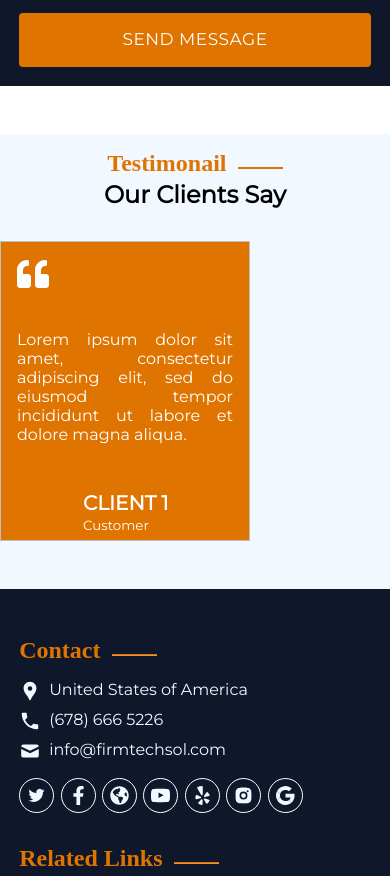
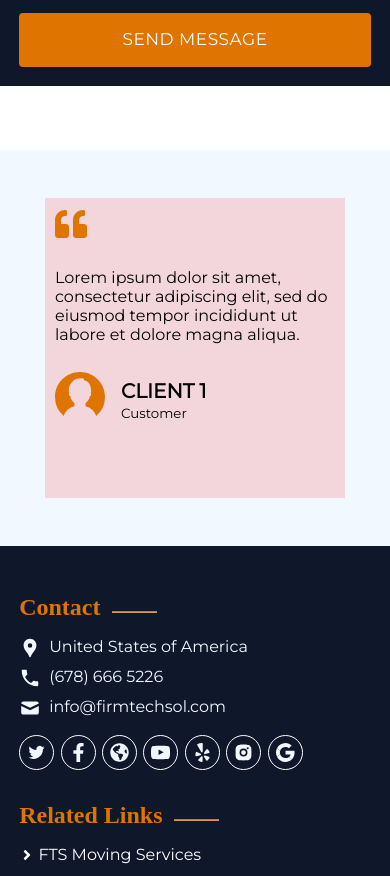
Before and after one commit to OsamaAslam29/FTS-Constractor, a React (Create React App) app: page / in a window 390 px wide. Shown: the part 4760-5636 px from the top of the page. Built offline with nearby package versions, Linux system fonts and the light colour scheme.

Commit message:
new Testimonials

```diff
--- a/src/App.js
+++ b/src/App.js
@@ -3,6 +3,7 @@ import About from './Components/About/About';
 import Contact from './Components/Contact/Contact';
 import Footer from './Components/Footer/Footer';
 import Home from './Components/Home/Home';
+import NewTestimonials from './Components/NewTestimonials/NewTestimonials';
 import ScrollButton from './Components/ScrollButton/ScrollButton';
 import Services from './Components/Services/Services';
 import Testimonial from './Components/Testimonial/Testimonial';
@@ -14,7 +15,7 @@ function App() {
       <About/>
       <Services/>
       <Contact/>
-      <Testimonial/>
+      <NewTestimonials/>
       <Footer/>
       <ScrollButton/>
     </>
--- /dev/null
+++ b/src/Components/NewTestimonials/NewTestimonials.jsx
@@ -0,0 +1,127 @@
+import React from 'react'
+import "./NewTestimonials.scss";
+import { FaQuoteLeft } from 'react-icons/fa';
+
+import Slider from "react-slick";
+import "slick-carousel/slick/slick.css";
+import "slick-carousel/slick/slick-theme.css";
+import { ReactComponent as Pic } from '../../Assets/image.svg';
+
+
+const arr = [
+  {
+    img: <FaQuoteLeft />,
+    heading:
+      "Lorem ipsum dolor sit amet, consectetur adipiscing elit, sed do eiusmod tempor incididunt ut labore et dolore magna aliqua.",
+    pic: <Pic />,
+    bio: "CLIENT 1",
+    data: "Customer",
+  },
+  {
+    img: <FaQuoteLeft />,
+    heading:
+      "Lorem ipsum dolor sit amet, consectetur adipiscing elit, sed do eiusmod tempor incididunt ut labore et dolore magna aliqua.",
+    pic: <Pic />,
+    bio: "CLIENT 2",
+    data: "Customer",
+  },
+  {
+    img: <FaQuoteLeft />,
+    heading:
+      "Lorem ipsum dolor sit amet, consectetur adipiscing elit, sed do eiusmod tempor incididunt ut labore et dolore magna aliqua.",
+    pic: <Pic />,
+    bio: "CLIENT 3",
+    data: "Customer",
+  },
+  {
+    img: <FaQuoteLeft />,
+    heading:
+      "Lorem ipsum dolor sit amet, consectetur adipiscing elit, sed do eiusmod tempor incididunt ut labore et dolore magna aliqua.",
+    pic: <Pic />,
+    bio: "CLIENT 1",
+    data: "Customer",
+  },
+  {
+    img: <FaQuoteLeft />,
+    heading:
+      "Lorem ipsum dolor sit amet, consectetur adipiscing elit, sed do eiusmod tempor incididunt ut labore et dolore magna aliqua.",
+    pic: <Pic />,
+    bio: "CLIENT 2",
+    data: "Customer",
+  },
+  {
+    img: <FaQuoteLeft />,
+    heading:
+      "Lorem ipsum dolor sit amet, consectetur adipiscing elit, sed do eiusmod tempor incididunt ut labore et dolore magna aliqua.",
+    pic: <Pic />,
+    bio: "CLIENT 3",
+    data: "Customer",
+  },
+];
+
+const NewTestimonials = () => {
+
+ var settings = {
+   dots: false,
+   speed: 500,
+   slidesToShow: 3,
+   slidesToScroll: 1,
+   initialSlide: 0,
+   arrows: false,
+   autoplay: false,
+   autoplaySpeed: 2000,
+   centerMode: true,
+   centerPadding: "0",
+   infinite: true,
+
+   responsive: [
+     {
+       breakpoint: 990,
+       settings: {
+         slidesToShow: 2,
+         slidesToScroll: 1,
+         //  infinite: true,
+       },
+     },
+     {
+       breakpoint: 770,
+       settings: {
+         slidesToShow: 1,
+         slidesToScroll: 1,
+         initialSlide: 0,
+       },
+     },
+   ],
+ };
+
+  return (
+    <div className="tContianer">
+      <div className="slider__container">
+
+        <Slider {...settings}>
+                  {arr.map((data, i) => {
+                      return (
+                  <div className="tcards">
+                <div className="card1">
+                  <div className="icon">{data.img}</div>
+                  <p className="text">{data.heading}</p>
+                  <div className="bio">
+                    <div>{data.pic}</div>
+                    <div className="data">
+                      <h5>{data.bio}</h5>
+                      <small>{data.data}</small>
+                    </div>
+                  </div>
+                </div>
+                  </div>
+                      );
+
+
+            })}
+        </Slider>
+      </div>
+    </div>
+  );
+};
+
+export default NewTestimonials;
--- /dev/null
+++ b/src/Components/NewTestimonials/NewTestimonials.scss
@@ -0,0 +1,104 @@
+.tContianer{
+   background-color: #F1F8FF;
+  margin-top: 4rem;
+
+    padding: 3rem 0;
+
+  .slick-dots {
+  bottom: -60px;
+}
+
+.slider__container{
+  max-width: 1200px;
+  margin: 0 auto;
+}
+
+.slick-dots li button:before {
+  font-size: 16px;
+  line-height: 20px;
+  position: absolute;
+  top: 0;
+  left: 0;
+  width: 20px;
+  height: 20px;
+  content: "•";
+  text-align: center;
+  opacity: 0.25;
+  color: gray;
+}
+
+li.slick-active button:before {
+  color: #ffffff !important;
+}
+
+  .card1{
+    display: flex !important;
+    flex-direction: column;
+    gap: 20px;
+    padding: 10px;
+    color: black;
+    height: 300px !important;
+    width: 300px !important;
+    background-color: rgba(128, 128, 128, 0.322);
+      .icon {
+    font-size: 2em;
+    color: var(--primary);
+  }
+
+  .bio {
+    display: flex;
+    gap: 1rem;
+
+    img {
+      height: 65px;
+      width: 65px;
+    }
+
+    .data {
+      margin-top: 15px;
+    }
+  }
+  }
+
+  .slick-current{
+      .card1{
+    display: flex !important;
+    flex-direction: column;
+    gap: 20px;
+    padding: 10px;
+    color: black;
+    height: 300px !important;
+    width: 300px !important;
+    background-color: rgba(255, 0, 0, 0.137);
+      .icon {
+    font-size: 2em;
+    color: var(--primary);
+  }
+
+  .bio {
+    display: flex;
+    gap: 1rem;
+
+    img {
+      height: 65px;
+      width: 65px;
+    }
+
+    .data {
+      margin-top: 15px;
+    }
+  }
+  }
+  }
+
+  .tcards{
+    display: flex !important;
+    align-items: center;
+    justify-content: center;
+
+
+  }
+
+
+
+}
--- a/src/Components/Testimonial/Testimonial.jsx
+++ b/src/Components/Testimonial/Testimonial.jsx
@@ -67,7 +67,7 @@ const Testimonial = () => {
 
     var settings = {
         dots: false,
-        infinite: true,
+        infinite: false,
         speed: 500,
         slidesToShow: 3,
         slidesToScroll: 1,
@@ -75,7 +75,7 @@ const Testimonial = () => {
         arrows: false,
         autoplay: false,
         autoplaySpeed: 2000,
-        // centerMode: true,
+        centerMode: true,
         responsive: [
             {
                 breakpoint: 990,
--- a/src/Components/Testimonial/Testimonial.scss
+++ b/src/Components/Testimonial/Testimonial.scss
@@ -1,201 +1,201 @@
-.testimonail-container {
-  background-color: #F1F8FF;
-  margin-top: 4rem;
-  @media screen and (max-width: 1200px) {
-    margin-top: 3rem;
-  }
+// .testimonail-container {
+//   background-color: #F1F8FF;
+//   margin-top: 4rem;
+//   @media screen and (max-width: 1200px) {
+//     margin-top: 3rem;
+//   }
 
 
-  .heading {
-    display: flex;
-    flex-direction: column;
-    justify-content: center;
-    align-items: center;
-    padding-top: 3rem;
-    @media screen and (max-width: 600px) {
-      padding-top: 1rem;
-    }
+//   .heading {
+//     display: flex;
+//     flex-direction: column;
+//     justify-content: center;
+//     align-items: center;
+//     padding-top: 3rem;
+//     @media screen and (max-width: 600px) {
+//       padding-top: 1rem;
+//     }
 
-    .flex {
-      display: flex;
-      align-items: center;
-      gap: .7rem;
+//     .flex {
+//       display: flex;
+//       align-items: center;
+//       gap: .7rem;
 
-      .border {
-        margin-top: .5rem;
-        width: 45px;
-        height: 2px;
-        background-color: var(--primary);
-      }
-    }
+//       .border {
+//         margin-top: .5rem;
+//         width: 45px;
+//         height: 2px;
+//         background-color: var(--primary);
+//       }
+//     }
 
-    h2 {
-      margin-top: .2rem;
-    }
+//     h2 {
+//       margin-top: .2rem;
+//     }
 
-  }
+//   }
 
-}
+// }
 
-.slick-dots li button:before {
-  font-size: 16px;
-  line-height: 20px;
-  position: absolute;
-  top: 0;
-  left: 0;
-  width: 20px;
-  height: 20px;
-  content: "•";
-  text-align: center;
-  opacity: 0.25;
-  color: gray;
-}
+// .slick-dots li button:before {
+//   font-size: 16px;
+//   line-height: 20px;
+//   position: absolute;
+//   top: 0;
+//   left: 0;
+//   width: 20px;
+//   height: 20px;
+//   content: "•";
+//   text-align: center;
+//   opacity: 0.25;
+//   color: gray;
+// }
 
-li.slick-active button:before {
-  color: #ffffff !important;
-}
+// li.slick-active button:before {
+//   color: #ffffff !important;
+// }
 
 
-.slick-current {
-  .slide_parent {
-    display: flex !important;
-    width: 360px !important;
-    background-color: var(--primary);
-    color: #ffffff;
-    gap: 10px;
-    height: 300px;
-    display: flex;
-    flex-direction: column;
-    border: 1px solid rgb(192, 190, 190);
-    padding: 1rem;
-    gap: 2rem;
-    @media screen and (max-width: 1200px) {
-      width: 250px !important;
-    }
-    @media screen and (max-width: 990px) {
-      width: 300px !important;
-    }
-    @media screen and (max-width: 420px) {
-      width: 250px !important;
-    }
+// .slick-current {
+//   .slide_parent {
+//     display: flex !important;
+//     width: 360px !important;
+//     background-color: var(--primary);
+//     color: #ffffff;
+//     gap: 10px;
+//     height: 300px;
+//     display: flex;
+//     flex-direction: column;
+//     border: 1px solid rgb(192, 190, 190);
+//     padding: 1rem;
+//     gap: 2rem;
+//     @media screen and (max-width: 1200px) {
+//       width: 250px !important;
+//     }
+//     @media screen and (max-width: 990px) {
+//       width: 300px !important;
+//     }
+//     @media screen and (max-width: 420px) {
+//       width: 250px !important;
+//     }
 
-    .icon {
-      font-size: 2em;
-      color: #fff;
+//     .icon {
+//       font-size: 2em;
+//       color: #fff;
 
-    }
+//     }
 
-    .text {
-      text-align: justify;
-      color: white;
-    }
+//     .text {
+//       text-align: justify;
+//       color: white;
+//     }
 
-    .bio {
-      display: flex;
-      gap: 1rem;
+//     .bio {
+//       display: flex;
+//       gap: 1rem;
 
-      img {
-        color: #fff;
-        background-color: #d9d9d9;
-        height: 65px;
-        width: 65px;
-      }
+//       img {
+//         color: #fff;
+//         background-color: #d9d9d9;
+//         height: 65px;
+//         width: 65px;
+//       }
 
-      .data {
-        margin-top: 15px;
-      }
-    }
-  }
-}
+//       .data {
+//         margin-top: 15px;
+//       }
+//     }
+//   }
+// }
 
 
-.slick-dots {
-  bottom: -60px;
-}
+// .slick-dots {
+//   bottom: -60px;
+// }
 
-.slide_parent {
-  width: 360px !important;
-  height: 300px !important;
-  display: flex !important;
-  flex-direction: column !important;
-  background-color: white;
-  gap: 2rem;
-  display: flex;
-  flex-direction: column;
-  border: 1px solid rgb(192, 190, 190);
-  padding: 1rem;
-  gap: 2rem;
+// .slide_parent {
+//   width: 360px !important;
+//   height: 300px !important;
+//   display: flex !important;
+//   flex-direction: column !important;
+//   background-color: white;
+//   gap: 2rem;
+//   display: flex;
+//   flex-direction: column;
+//   border: 1px solid rgb(192, 190, 190);
+//   padding: 1rem;
+//   gap: 2rem;
 
-  @media screen and (max-width: 1200px) {
-    width: 250px !important;
-  }
-  @media screen and (max-width: 990px) {
-    width: 300px !important;
-  }
-  @media screen and (max-width: 420px) {
-    width: 250px !important;
-  }
+//   @media screen and (max-width: 1200px) {
+//     width: 250px !important;
+//   }
+//   @media screen and (max-width: 990px) {
+//     width: 300px !important;
+//   }
+//   @media screen and (max-width: 420px) {
+//     width: 250px !important;
+//   }
 
 
-  .icon {
-    font-size: 2em;
-    color: var(--primary);
-  }
+//   .icon {
+//     font-size: 2em;
+//     color: var(--primary);
+//   }
 
-  .bio {
-    display: flex;
-    gap: 1rem;
+//   .bio {
+//     display: flex;
+//     gap: 1rem;
 
-    img {
-      height: 65px;
-      width: 65px;
-    }
+//     img {
+//       height: 65px;
+//       width: 65px;
+//     }
 
-    .data {
-      margin-top: 15px;
-    }
-  }
+//     .data {
+//       margin-top: 15px;
+//     }
+//   }
 
-}
+// }
 
-.parent {
-  max-width: 1200px;
-  margin: 0 auto;
-  padding: 3rem 0 5rem 0;
-   padding-top: 3rem;
-   @media screen and (max-width: 600px) {
-    padding: 2rem 0 3rem 0;
-  }
-  .main {
-    display: flex !important;
-    justify-content: center !important;
-    gap: 10px !important;
-  }
+// .parent {
+//   max-width: 1200px;
+//   margin: 0 auto;
+//   padding: 3rem 0 5rem 0;
+//    padding-top: 3rem;
+//    @media screen and (max-width: 600px) {
+//     padding: 2rem 0 3rem 0;
+//   }
+//   .main {
+//     display: flex !important;
+//     justify-content: center !important;
+//     gap: 10px !important;
+//   }
 
-  .number1 {
-    height: 400px;
-    background: #ffffff;
-    display: flex !important;
-    gap: 10px !important;
-    align-items: center;
-    justify-content: center;
-    flex-direction: column;
-  }
+//   .number1 {
+//     height: 400px;
+//     background: #ffffff;
+//     display: flex !important;
+//     gap: 10px !important;
+//     align-items: center;
+//     justify-content: center;
+//     flex-direction: column;
+//   }
 
-  .text {
-    text-align: justify;
-  }
-}
+//   .text {
+//     text-align: justify;
+//   }
+// }
 
-.slider__main {
-  height: 720px;
+// .slider__main {
+//   height: 720px;
 
-  background: #d9d9d9;
-  position: relative;
+//   background: #d9d9d9;
+//   position: relative;
 
-  .slider__componet {
-    position: absolute;
-    bottom: 6rem;
-    width: 100%;
-  }
-}
+//   .slider__componet {
+//     position: absolute;
+//     bottom: 6rem;
+//     width: 100%;
+//   }
+// }
```
